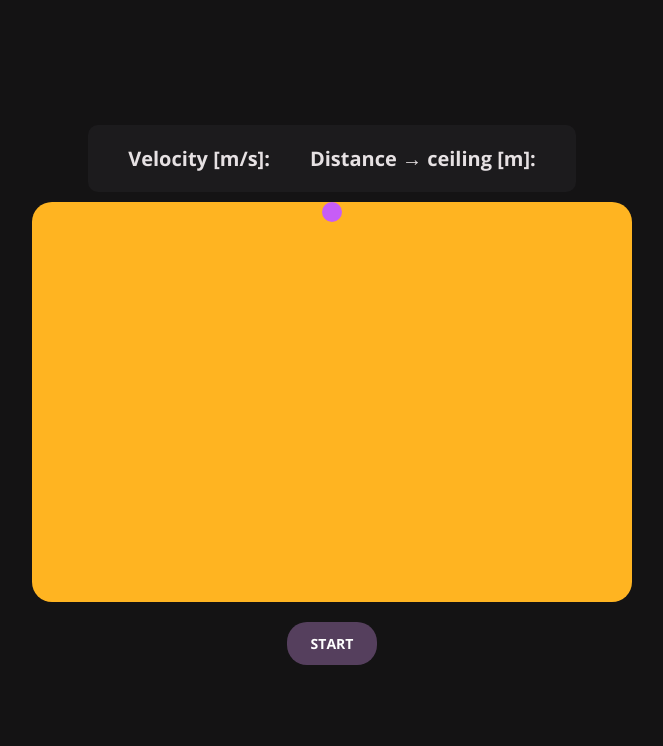
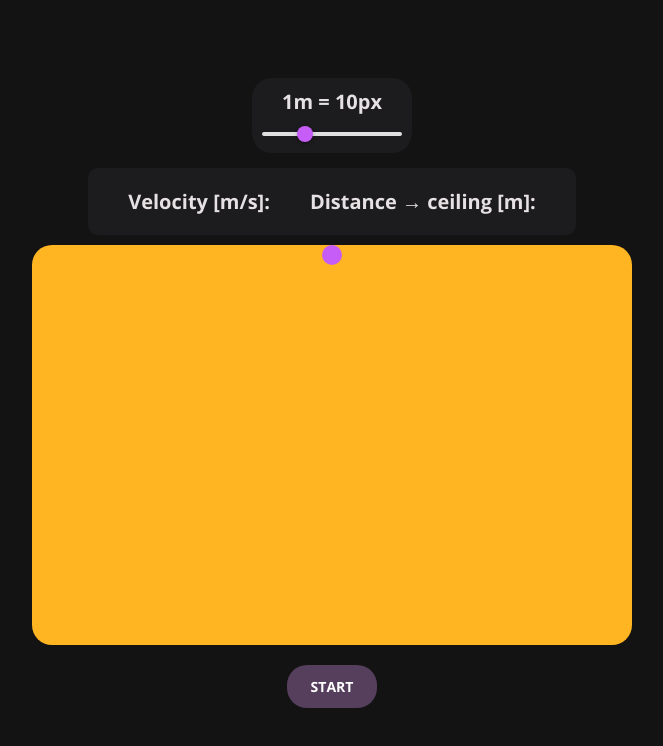
Before and after one commit to nikolas-bott/PhysicsJS, a plain HTML site: page index.html in a window 1280 px wide. Shown: the whole page, without its empty margins (308-971 px from the left). Drawn offline with nearby package versions, Linux system fonts and the light colour scheme; a web font is replaced by a local one.

Commit message:
added slider to change ratio of pixel to meters

```diff
--- a/index.html
+++ b/index.html
@@ -14,6 +14,17 @@
   </head>
   <body>
     <div class="container">
+      <div id="settings">
+        <p id="pixel-to-meter">1m = 10px</p>
+        <input
+          type="range"
+          min="1"
+          max="50"
+          value="15"
+          id="pixel-meter-ratio"
+          class="slider"
+        />
+      </div>
       <div id="upper-container">
         <p id="speedometer">Velocity [m/s]:</p>
         <p id="distance-tracker">Distance → ceiling [m]:</p>
--- a/script.js
+++ b/script.js
@@ -3,6 +3,8 @@ const subContainer = document.getElementById("sub-container");
 const ball = document.getElementById("ball");
 const speedometer = document.getElementById("speedometer");
 const distanceTracker = document.getElementById("distance-tracker");
+const slider = document.getElementById("pixel-meter-ratio");
+const pixelToMetersText = document.getElementById("pixel-to-meter");
 
 let startInteval;
 let bounceInterval;
@@ -15,7 +17,7 @@ let velocityAfterBounce;
 
 let fallingHeight = subContainer.getBoundingClientRect().top;
 
-const pixelToMetersFactor = 15;
+let pixelToMetersFactor = 15;
 const bounceFactor = 0.75;
 
 starBtn.addEventListener("click", () => {
@@ -43,6 +45,11 @@ starBtn.addEventListener("click", () => {
     }
   }, 10);
 });
+
+slider.oninput = function () {
+  pixelToMetersFactor = this.value;
+  pixelToMetersText.innerText = "1m = " + pixelToMetersFactor + "px";
+};
 
 //! Velocity Calculation for free fall over time is like this: 1/2 * 9.8 [m/s²] * seconds = velocity [m/s]
 
--- a/styles.css
+++ b/styles.css
@@ -13,19 +13,27 @@
 }
 #upper-container {
   margin: 10px;
-  font-size: 20px;
-  font-weight: 700;
   padding: 20px;
   border-radius: 10px;
-  font-family: "Open Sans", sans-serif;
-
   background-color: #1c1b1d;
-  color: #e6e1e3;
   display: flex;
   justify-content: space-around;
 }
 p {
+  color: #e6e1e3;
+  font-size: 20px;
+  font-weight: 700;
   padding: 0px 20px;
+  font-family: "Open Sans", sans-serif;
+}
+#settings {
+  background-color: #1c1b1d;
+  margin: 5px;
+  padding: 10px;
+  border-radius: 20px;
+}
+#settings p {
+  margin-bottom: 10px;
 }
 #sub-container {
   border-radius: 20px;
@@ -74,3 +82,68 @@ button:active {
   box-shadow: 0 2px 5px rgba(0, 0, 0, 0.2);
   background-color: #492755;
 }
+
+.slider {
+  -webkit-appearance: none;
+  appearance: none;
+  background: transparent;
+  width: 100%;
+  height: 10px;
+  cursor: pointer;
+}
+
+.slider::-webkit-slider-runnable-track {
+  background: #e0e0e0;
+  height: 4px;
+  border-radius: 2px;
+  border: none;
+}
+
+.slider::-webkit-slider-thumb {
+  -webkit-appearance: none;
+  appearance: none;
+  width: 16px;
+  height: 16px;
+  background: #c75df7;
+  border-radius: 50%;
+  cursor: pointer;
+  margin-top: -6px;
+  box-shadow: 0 2px 2px 0 rgba(0, 0, 0, 0.14),
+    0 3px 1px -2px rgba(0, 0, 0, 0.12), 0 1px 5px 0 rgba(0, 0, 0, 0.2);
+  transition: background-color 0.2s ease-in-out, transform 0.2s ease-in-out;
+}
+
+.slider:focus::-webkit-slider-thumb,
+.slider:hover::-webkit-slider-thumb {
+  background-color: #a344d3;
+  transform: scale(1.1);
+}
+
+.slider::-moz-range-track {
+  background: #e0e0e0;
+  height: 4px;
+  border-radius: 2px;
+  border: none;
+}
+
+.slider::-moz-range-thumb {
+  width: 16px;
+  height: 16px;
+  background: #c75df7;
+  border-radius: 50%;
+  cursor: pointer;
+  border: none;
+  box-shadow: 0 2px 2px 0 rgba(0, 0, 0, 0.14),
+    0 3px 1px -2px rgba(0, 0, 0, 0.12), 0 1px 5px 0 rgba(0, 0, 0, 0.2);
+  transition: background-color 0.2s ease-in-out, transform 0.2s ease-in-out;
+}
+
+.slider:focus::-moz-range-thumb,
+.slider:hover::-moz-range-thumb {
+  background-color: #a344d3;
+  transform: scale(1.1);
+}
+
+.slider:focus {
+  outline: none;
+}
```
